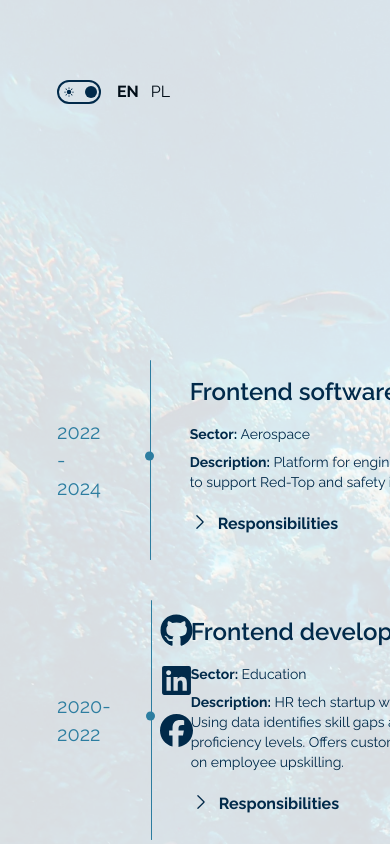
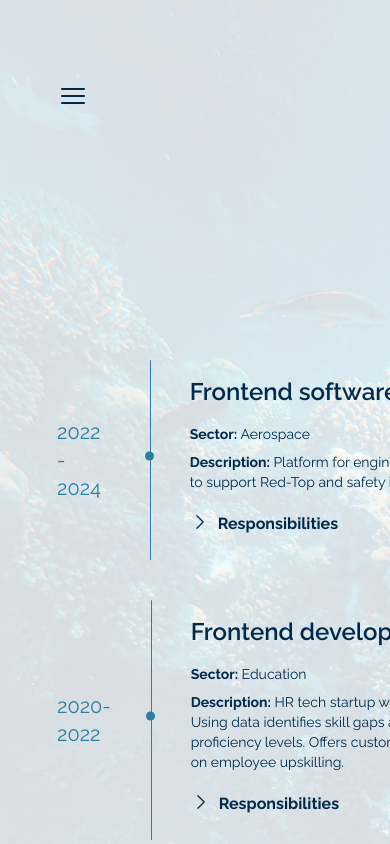
Before and after one commit to olkruglova/my-portfolio, a React (Vite) app: page /my-portfolio/resume in a window 390 px wide. Shown: the top 844 px of the page. Built offline with nearby package versions, Linux system fonts and the light colour scheme.

Commit message:
#added rwd to footer

```diff
--- a/src/Components/ContactForm.tsx
+++ b/src/Components/ContactForm.tsx
@@ -2,6 +2,7 @@ import { useContext, useEffect, useRef, useState } from "react";
 import { sendEmail } from "../services/email.service";
 import { NotificationContext } from "../providers/NotificationContext";
 import { useTranslation } from "react-i18next";
+import useDevice from "../hooks/useDevice";
 
 interface ContactForm {
   title: string;
@@ -50,6 +51,8 @@ function ContactForm() {
   const [contactForm, setContactForm] = useState<ContactForm>(
     () => t("contactForm", { returnObjects: true }) as ContactForm
   );
+  const isMobile = useDevice("mobile");
+  const isTablet = useDevice("tablet");
 
   useEffect(() => {
     setContactForm(t("contactForm", { returnObjects: true }) as ContactForm);
@@ -87,7 +90,9 @@ function ContactForm() {
   };
 
   return (
-    <section className="flex flex-col w-[40rem] mr-40 pt-48">
+    <section
+      className={`flex flex-col ${isMobile ? "w-3/4 mx-auto" : isTablet ? "w-1/2 mx-auto" : "w-[40rem] mr-40"}  pt-48`}
+    >
       <h1 className="tracking-widest uppercase text-center text-3xl mb-4">{contactForm.title}</h1>
       <form ref={form} className="flex flex-col mt-8" onSubmit={send}>
         <FloatingLabelInput id="name" label={contactForm.name} name="user_name" />
--- a/src/Components/Footer.tsx
+++ b/src/Components/Footer.tsx
@@ -4,11 +4,15 @@ import { FontAwesomeIcon } from "@fortawesome/react-fontawesome";
 import { useState } from "react";
 import Tooltip from "./Tooltip";
 import { useTranslation } from "react-i18next";
+import useDevice from "../hooks/useDevice";
+import Socials from "./Socials";
 
 function Footer() {
   const { t } = useTranslation();
   const thisYear = new Date().getFullYear();
   const [isPastIconHovered, setIsPastIconHovered] = useState(false);
+  const isMobile = useDevice("mobile");
+  const isTablet = useDevice("tablet");
 
   const redirectToPrevPortfolio = () => {
     window.location.href = "https://olkruglova.github.io/portfolio-fend/";
@@ -19,8 +23,13 @@ function Footer() {
       id="footer"
       className="h-screen w-full flex flex-row justify-end bg-white dark:bg-dark-blue shadow-top relative"
     >
+      {(isTablet || isMobile) && <Socials />}
       <ContactForm />
-      <div className="w-full h-10 pb-10 pr-40 flex flex-row justify-end items-center bg-transparent absolute bottom-0 left-0 text-dark-blue dark:text-light-blue">
+      <div
+        className={`w-full h-10 pb-10 ${
+          isMobile || isTablet ? "pr-14" : "pr-40"
+        }  flex flex-row justify-end items-center bg-transparent absolute bottom-0 left-0 text-dark-blue dark:text-light-blue`}
+      >
         <p className=" dark:font-thin">
           <span className="tracking-widest text-sm uppercase">©&nbsp;Portfolio O.K.&nbsp;|&nbsp;</span>
           <span>{thisYear}</span>
--- a/src/Components/GoToTopButton.tsx
+++ b/src/Components/GoToTopButton.tsx
@@ -1,9 +1,12 @@
 import { useEffect, useState } from "react";
 import { ArrowUpCircleIcon } from "@heroicons/react/24/solid";
+import useDevice from "../hooks/useDevice";
 
 function GoToTopButton() {
   const [isVisible, setIsVisible] = useState(false);
   const [isScrolling, setIsScrolling] = useState(false);
+  const isMobile = useDevice("mobile");
+  const isTablet = useDevice("tablet");
 
   useEffect(() => {
     handleScroll();
@@ -31,7 +34,7 @@ function GoToTopButton() {
     <div
       className={`go-to-top-button ${isVisible ? "visible" : "invisible"} ${
         isScrolling ? "scrolling" : ""
-      } fixed bottom-20 right-40 z-50 cursor-pointer`}
+      } fixed bottom-20 z-50 cursor-pointer ${isMobile || isTablet ? "right-14" : "right-40"}`}
       onClick={scrollToTop}
       onScroll={() => setIsScrolling(true)}
     >
--- a/src/Components/Socials.tsx
+++ b/src/Components/Socials.tsx
@@ -1,6 +1,7 @@
 import { faGithub, faLinkedin, faFacebook } from "@fortawesome/free-brands-svg-icons";
 import { FontAwesomeIcon } from "@fortawesome/react-fontawesome";
 import { useEffect, useState } from "react";
+import useDevice from "../hooks/useDevice";
 
 function Socials() {
   const [iconsInView, setIconsInView] = useState<{ [key: string]: boolean }>({
@@ -8,6 +9,8 @@ function Socials() {
     linkedin: false,
     facebook: false
   });
+  const isMobile = useDevice("mobile");
+  const isTablet = useDevice("tablet");
 
   const socialItems = [
     {
@@ -55,7 +58,10 @@ function Socials() {
   }, []);
 
   return (
-    <div id="socials" className="flex flex-col fixed bottom-20 left-40 social z-50">
+    <div
+      id="socials"
+      className={`flex flex-col ${isMobile || isTablet ? "absolute left-14" : "fixed left-40"} bottom-20  social z-50`}
+    >
       {socialItems.map((item, index) => (
         <a
           key={index}
--- a/src/Components/Toolbar.tsx
+++ b/src/Components/Toolbar.tsx
@@ -39,13 +39,12 @@ function Toolbar() {
 
   return (
     <div className={`flex align-middle ${isMobile || isTablet ? "justify-between" : "justify-end"}`}>
-      {isMobile ||
-        (isTablet && (
-          <Bars3Icon
-            className="dark:text-light-blue text-dark-blue size-8 cursor-pointer"
-            onClick={() => setIsMenuOpened(true)}
-          />
-        ))}
+      {(isMobile || isTablet) && (
+        <Bars3Icon
+          className="dark:text-light-blue text-dark-blue size-8 cursor-pointer"
+          onClick={() => setIsMenuOpened(true)}
+        />
+      )}
       <ul className="flex flex-row text-light-blue-500 justify-end mb-10">
         <li className="items-center w-11 mr-3">
           <div
@@ -97,7 +96,10 @@ function Toolbar() {
         }}
       >
         <Navbar callback={() => setIsMenuOpened(false)} />
-        <XMarkIcon className="dark:text-light-blue text-dark-blue size-8" onClick={() => setIsMenuOpened(false)} />
+        <XMarkIcon
+          className="dark:text-light-blue text-dark-blue size-8 cursor-pointer"
+          onClick={() => setIsMenuOpened(false)}
+        />
       </div>
     </div>
   );
--- a/src/Pages/App.tsx
+++ b/src/Pages/App.tsx
@@ -93,7 +93,7 @@ function MainContent() {
         </div>
         <Footer />
       </div>
-      <Socials />
+      {!isTablet && !isMobile && <Socials />}
       <Notification />
       <GoToTopButton />
     </NotificationProvider>
--- a/src/hooks/useDevice.ts
+++ b/src/hooks/useDevice.ts
@@ -4,15 +4,15 @@ export default function useDevice(deviceType: string) {
   const query = (() => {
     switch (deviceType) {
       case "mobile":
-        return "(max-width: 640px)";
+        return "only screen and (max-width: 768px)";
       case "tablet":
-        return "(min-width: 641px) and (max-width: 1024px)";
+        return "only screen and (min-width: 769px) and (max-width: 1024px)";
       case "laptop":
-        return "(min-width: 1025px) and (max-width: 1280px)";
+        return "only screen and (min-width: 1025px) and (max-width: 1280px)";
       case "desktop":
-        return "(min-width: 1281px)";
+        return "only screen and (min-width: 1281px)";
       default:
-        return "(min-width: 320px)"; // default to mobile
+        return "only screen and (min-width: 320px)"; // default to mobile
     }
   })();
 
```
